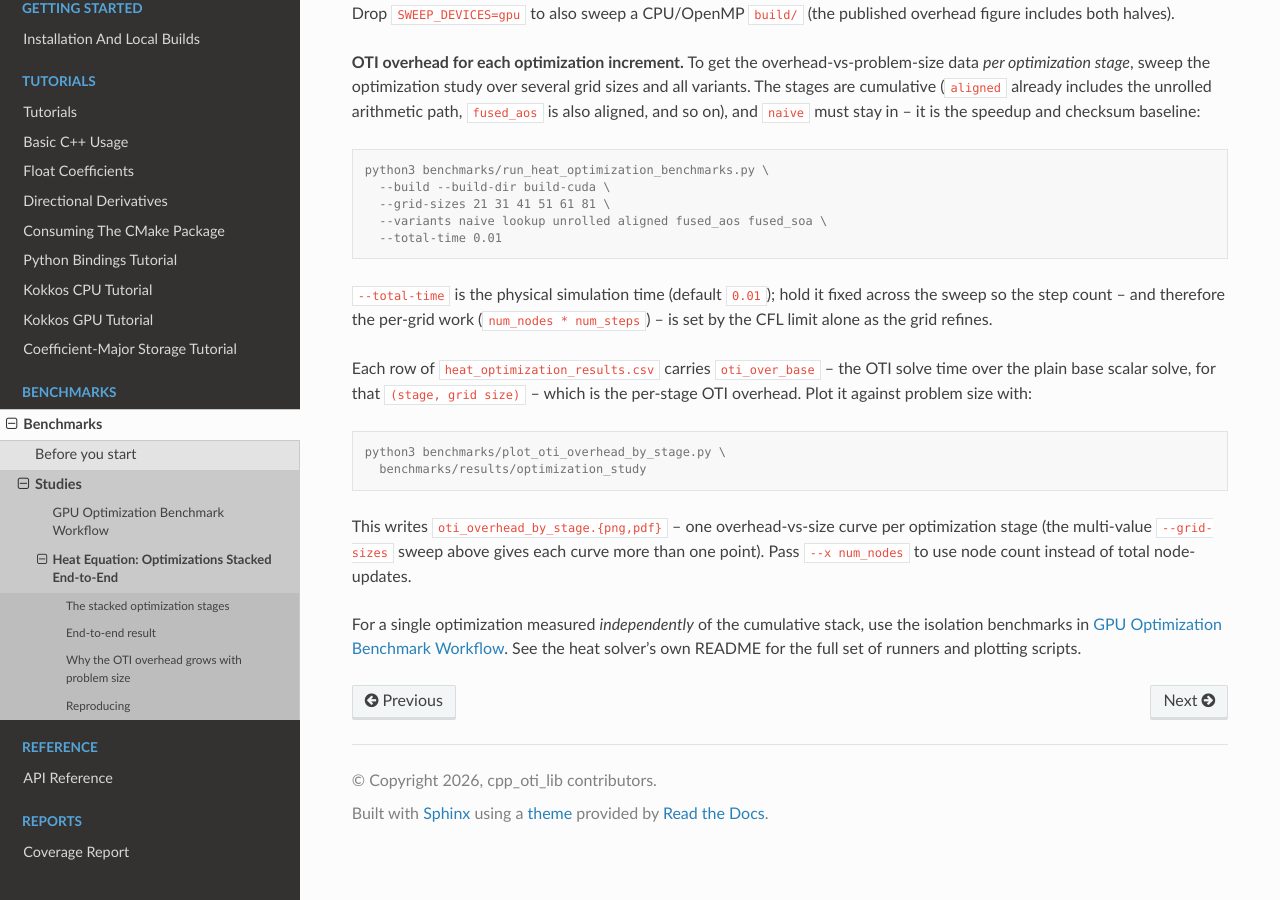
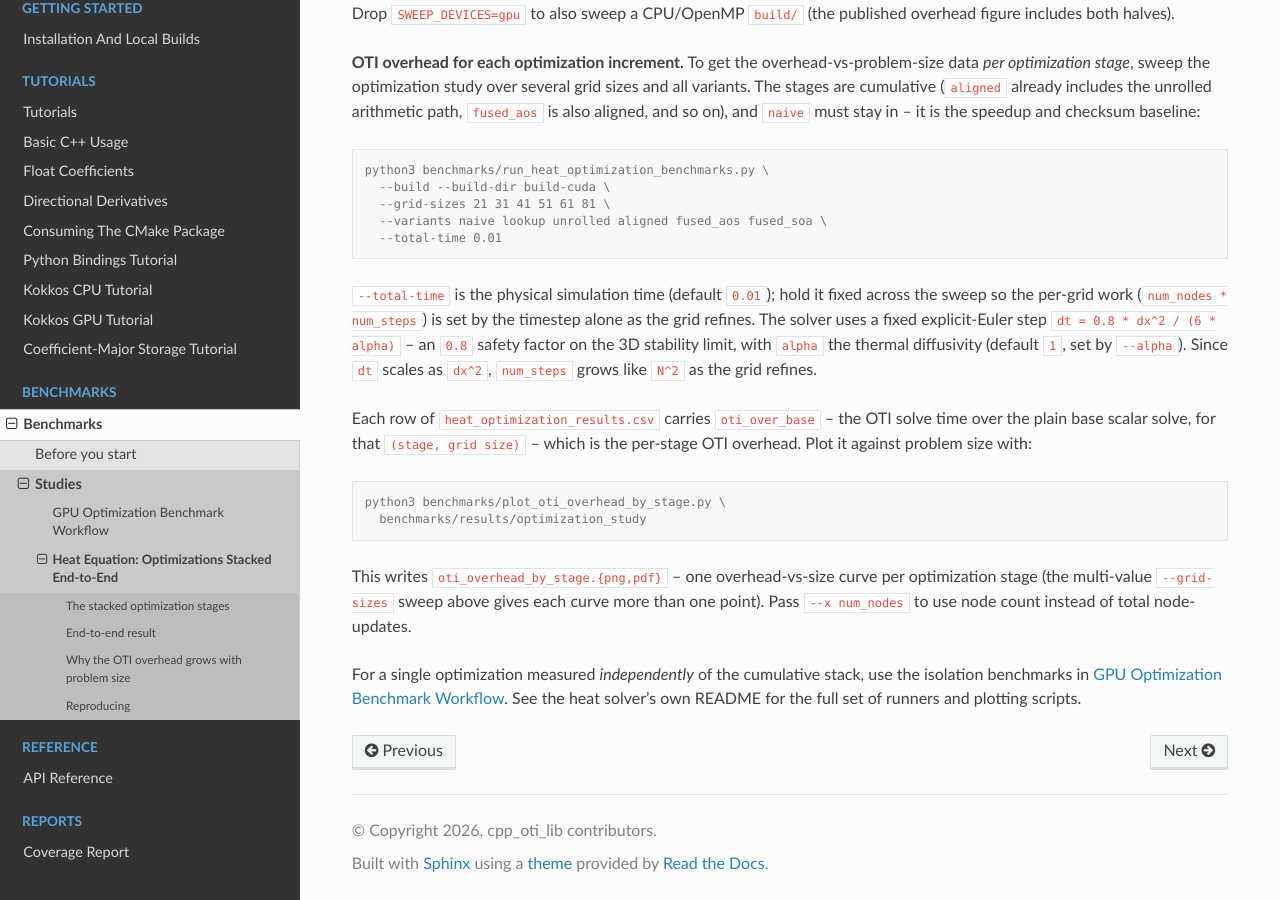
Before and after one commit to Samm-Py/cpp_oti_lib, a Sphinx documentation site: the page built from docs/benchmarks/heat_equation.rst, in a window 1280 px wide and 900 px high, scrolled down 4791 px. Built offline with Sphinx 7.4.7 and the Read the Docs theme 3.1.0, drawn with Linux system fonts in a browser that asks for light colours.

Commit message:
Docs: make the CFL timestep concrete in the heat overhead sweep
Spell out the solver's fixed explicit-Euler step dt = 0.8 * dx^2 / (6 * alpha)
(0.8 safety factor on the 3D stability limit, alpha default 1), and note that
dt ~ dx^2 makes num_steps grow like N^2 -- so 'set by the CFL limit' is no longer
a black box.

Co-Authored-By: Claude Opus 4.8 <noreply@anthropic.com>

```diff
--- a/docs/benchmarks/heat_equation.rst
+++ b/docs/benchmarks/heat_equation.rst
@@ -189,8 +189,12 @@ baseline:
      --total-time 0.01
 
 ``--total-time`` is the physical simulation time (default ``0.01``); hold it fixed
-across the sweep so the step count -- and therefore the per-grid work
-(``num_nodes * num_steps``) -- is set by the CFL limit alone as the grid refines.
+across the sweep so the per-grid work (``num_nodes * num_steps``) is set by the
+timestep alone as the grid refines. The solver uses a fixed explicit-Euler step
+``dt = 0.8 * dx^2 / (6 * alpha)`` -- an ``0.8`` safety factor on the 3D stability
+limit, with ``alpha`` the thermal diffusivity (default ``1``, set by ``--alpha``).
+Since ``dt`` scales as ``dx^2``, ``num_steps`` grows like ``N^2`` as the grid
+refines.
 
 Each row of ``heat_optimization_results.csv`` carries ``oti_over_base`` -- the OTI
 solve time over the plain base scalar solve, for that ``(stage, grid size)`` --
```
